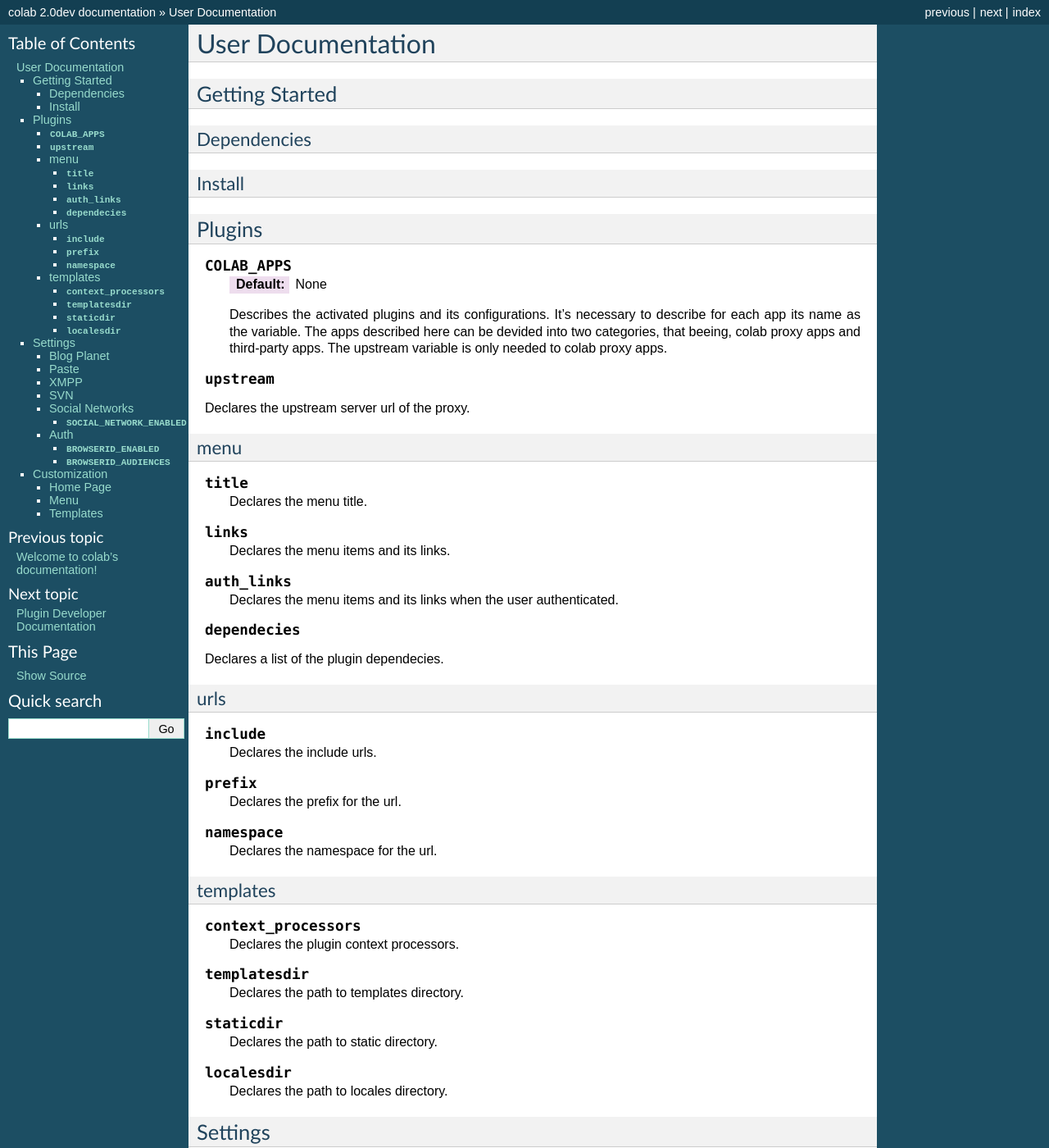
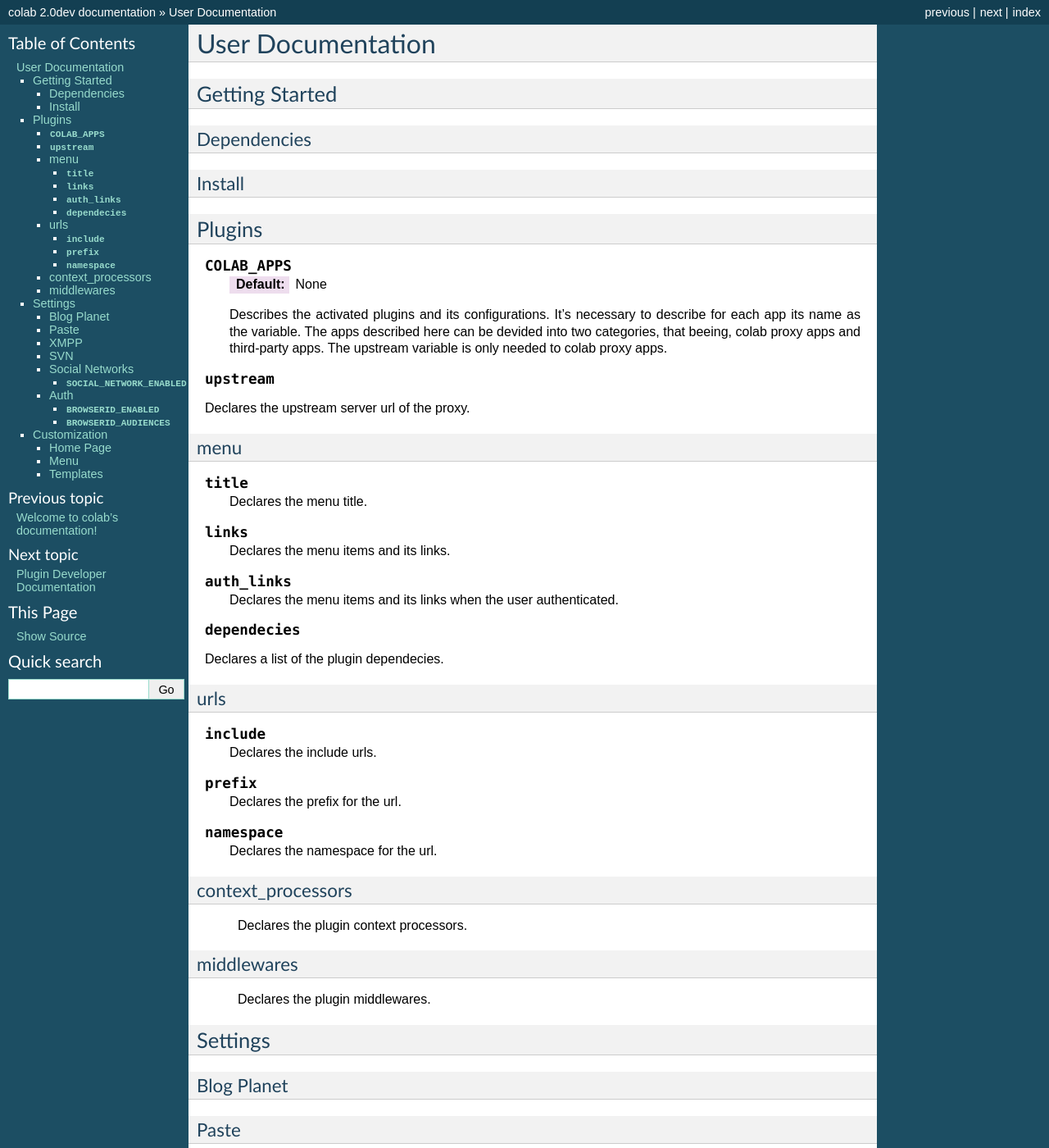
Before and after one commit to colab/colab, a Sphinx documentation site: the page built from docs/source/user.rst, in a window 1280 px wide and 1400 px high. Shown: the whole window at 82% size. Built offline with Sphinx 7.4.7, drawn with Linux system fonts in a browser that asks for light colours; formulas are drawn with MathJax 3.

Commit message:
Update plugin configuration
Signed-off-by: Gustavo Jaruga <darksshades@gmail.com>
Signed-off-by: Alexandre Barbosa <alexandreab@live.com>

```diff
--- a/docs/source/user.rst
+++ b/docs/source/user.rst
@@ -56,21 +56,14 @@
 
     Declares the namespace for the url.
 
-templates
+context_processors
 ++++++++++++
 
-.. attribute:: context_processors
+    Declares the plugin context processors.
 
-    Declares the plugin context processors.
-.. attribute:: templatesdir
-
-    Declares the path to templates directory.
-.. attribute:: staticdir
-
-    Declares the path to static directory.
-.. attribute:: localesdir
-
-    Declares the path to locales directory.
+middlewares
+++++++++++++
+    Declares the plugin middlewares.
 
 Settings
 --------
```
Also changed, not shown: 2 other files.
